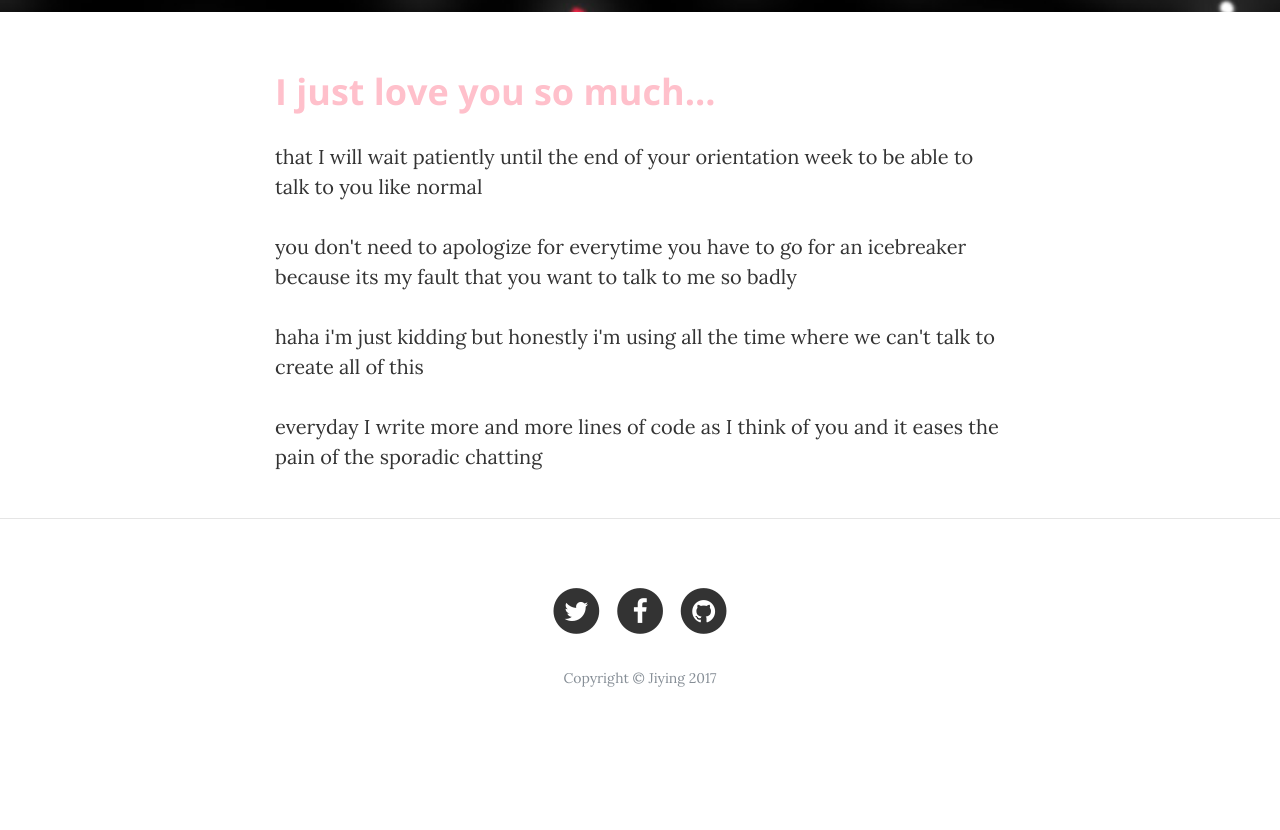
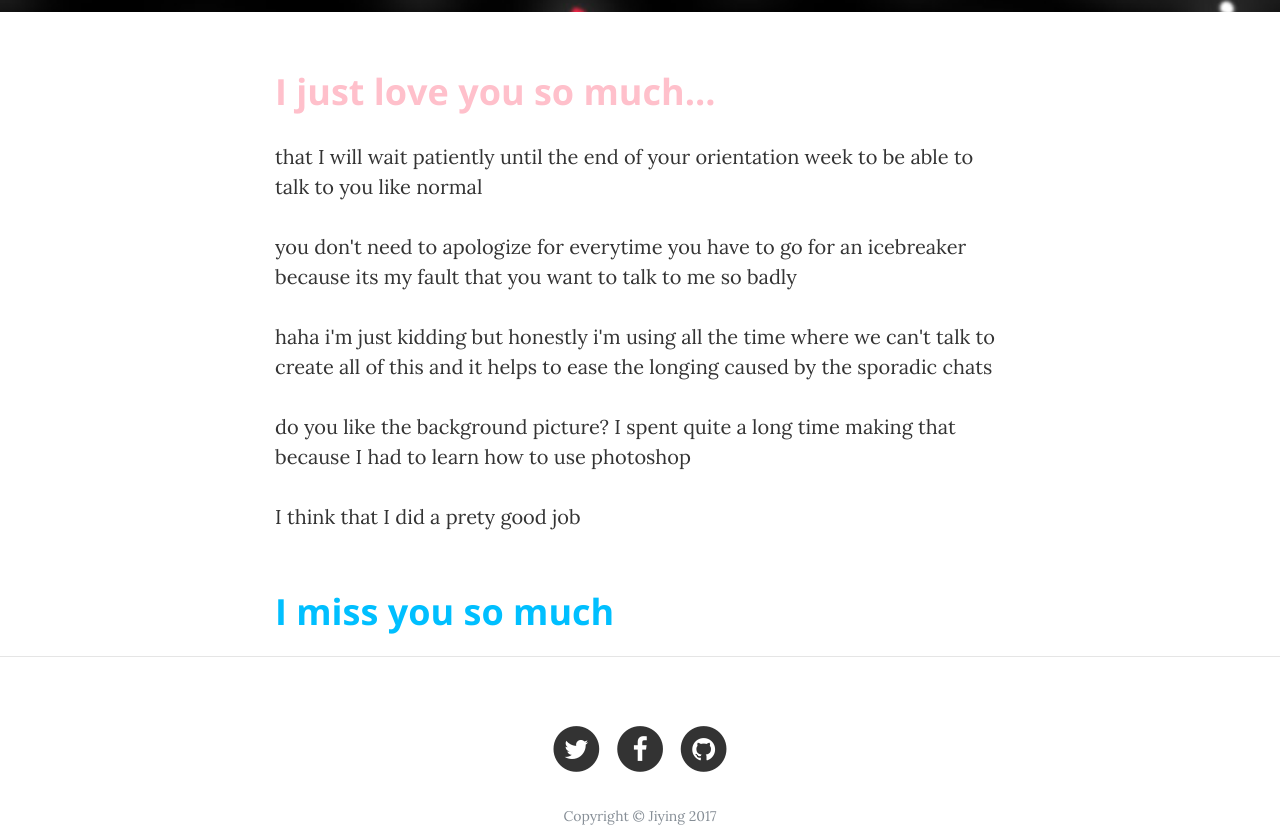
Before and after one commit to jiyingqi/jiyingqi.github.io, a website: page scss/horb/alyssahome.html in a window 1280 px wide. Shown: the part 512-1342 px from the top of the page. Before the commit the page ends 1266 px from the top, so only its background shows below. Drawn offline with nearby package versions, Linux system fonts and the light colour scheme; files that its build step writes are made by us from their sources.

Commit message:
initial commits

```diff
--- a/scss/horb/alyssahome.html
+++ b/scss/horb/alyssahome.html
@@ -80,11 +80,15 @@
             you don't need to apologize for everytime you have to go for an icebreaker because its my fault that you want to talk to me so badly
           </p>
           <p>
-            haha i'm just kidding but honestly i'm using all the time where we can't talk to create all of this
+            haha i'm just kidding but honestly i'm using all the time where we can't talk to create all of this and it helps to ease the longing caused by the sporadic chats
           </p>
           <p>
-            everyday I write more and more lines of code as I think of you and it eases the pain of the sporadic chatting
+            do you like the background picture? I spent quite a long time making that because I had to learn how to use photoshop
           </p>
+          <p>
+            I think that I did a prety good job
+          </p>
+          <h2 style="color:DeepSkyBlue" class="section-heading">I miss you so much</h2>
         </div>
       </div>
     </div>
```
